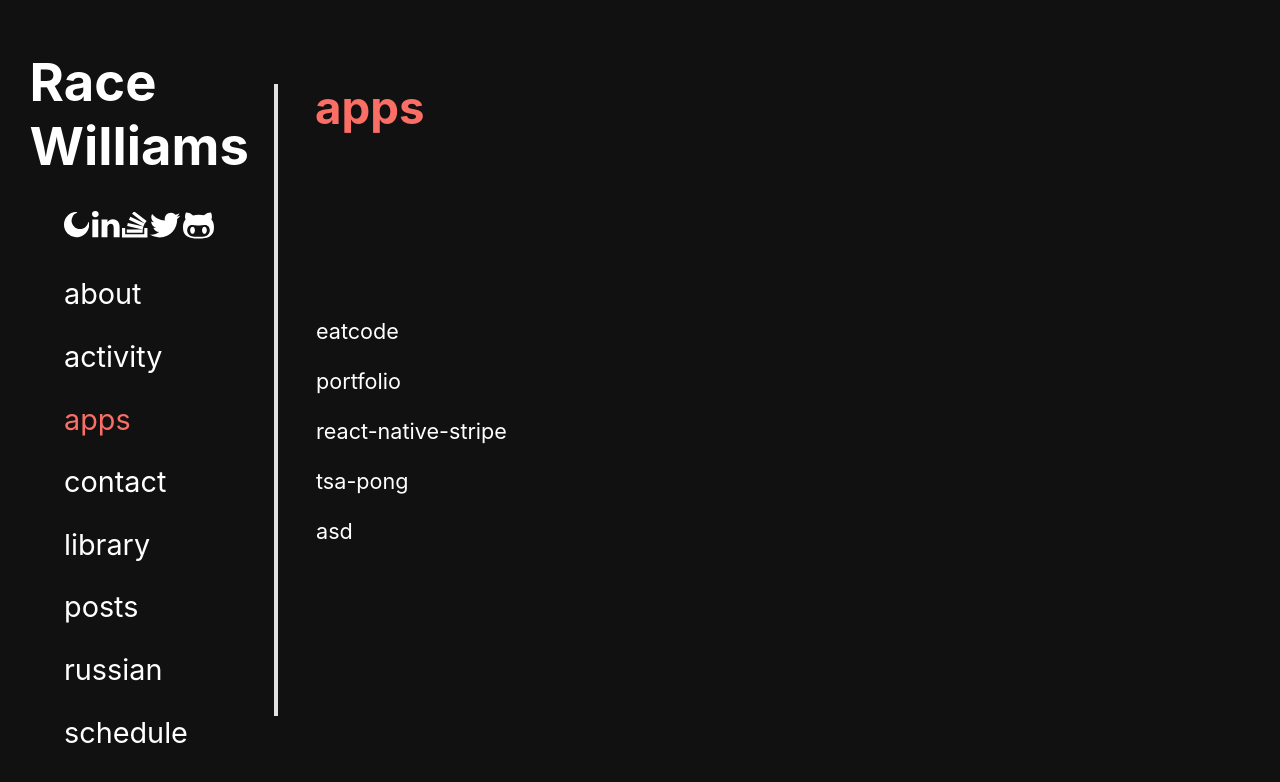
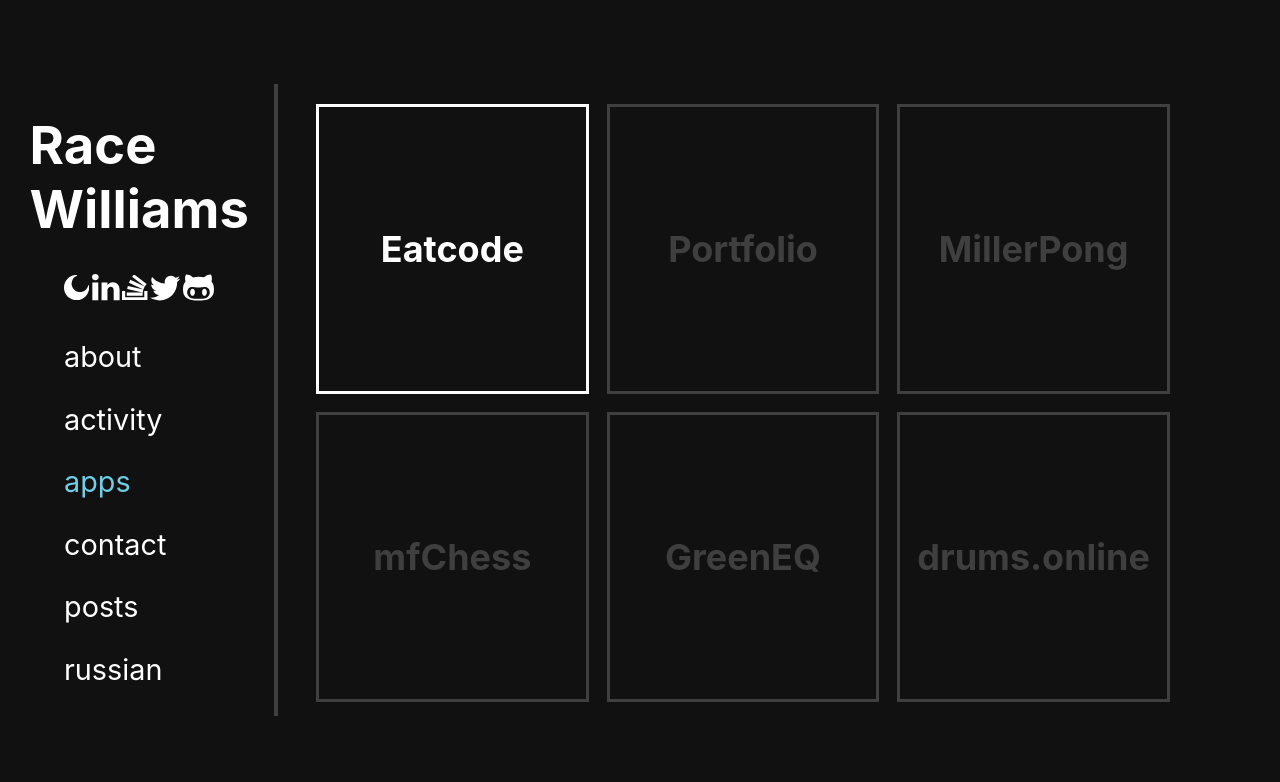
Before and after one commit to raquentin/raquentin, a React (Create React App) app in the folder client/: page /apps in a window 1280 px wide. Shown: the top 782 px of the page. Built offline with nearby package versions, Linux system fonts and the light colour scheme.

Commit message:
apps apge

```diff
--- a/client/src/app/App.js
+++ b/client/src/app/App.js
@@ -8,11 +8,10 @@ import Nav from './Nav'
 import About from '../routes/about/About'
 import Activity from '../routes/activity/Activity'
 import Contact from '../routes/contact/Contact'
-import Library from '../routes/library/Library'
 import Posts from '../routes/posts/Posts'
 import Apps from '../routes/apps/Apps'
+import AppsRouter from '../routes/apps/AppsRouter'
 import Russian from '../routes/russian/Russian'
-import Schedule from '../routes/schedule/Schedule'
 
 import './app.css'
 
@@ -25,8 +24,8 @@ const App = () => {
     app: {
       '--bk': isLightMode ? '#dadfe3' : '#111111', //light bg : dark bg
       '--wt': isLightMode ? '#000000' : '#ffffff', //black : white
-      '--gr': isLightMode ? '#111111' : '#e2e2e2', //off black : off white
-      '--ac':  isLightMode ? '#468260' : '#fa6e66', //light accent : dark accent
+      '--gr': isLightMode ? '#111111' : '#3f3f3f', //off black : off white
+      '--ac':  isLightMode ? '#723bad' : '#70cee6', //light accent : dark accent
       height: '100vh',
       width: '90vw',
       backgroundColor: 'var(--bk)',
@@ -47,11 +46,10 @@ const App = () => {
             <Route path="/" element={<About />} />
             <Route path="/activity" element={<Activity />} />
             <Route path="/contact" element={<Contact />} />
-            <Route path="/library" element={<Library />} />
             <Route path="/posts" element={<Posts />} />
             <Route path="/apps" element={<Apps />} />
+            <Route path="/apps/:id" element={<AppsRouter />} />
             <Route path="/russian" element={<Russian />} />
-            <Route path="/schedule" element={<Schedule />} />
           </Route>
         </Routes>
       </main>
--- a/client/src/app/LinkNav.js
+++ b/client/src/app/LinkNav.js
@@ -32,6 +32,6 @@ export default function LinkNav({to, text}) { //not to be confused with NavLink
   }
 
   return ( //https://reactrouter.com/en/main/components/nav-link
-    <NavLink to={to} style={({isActive}) => returnStyles(isActive)}><h3 style={{...TextStyles.h3, ...styles.inherit}} onMouseEnter={handleMouseEnter} onMouseLeave={handleMouseLeave}>{text}</h3></NavLink>
+    <NavLink end to={to} style={({isActive}) => returnStyles(isActive)}><h3 style={{...TextStyles.h3, ...styles.inherit}} onMouseEnter={handleMouseEnter} onMouseLeave={handleMouseLeave}>{text}</h3></NavLink>
   )
 }
--- a/client/src/app/Nav.js
+++ b/client/src/app/Nav.js
@@ -56,10 +56,8 @@ export default function Nav() {
           <LinkNav to="/activity" text="activity" isActive={false} />
           <LinkNav to="/apps" text="apps" isActive={false} />
           <LinkNav to="/contact" text="contact" isActive={false} />
-          <LinkNav to="/library" text="library" isActive={false} />
           <LinkNav to="/posts" text="posts" isActive={false} />
           <LinkNav to="/russian" text="russian" isActive={false} />
-          <LinkNav to="/schedule" text="schedule" isActive={false} />
         </div>
       </div>
       <Divider />
--- a/client/src/app/PageContainer.js
+++ b/client/src/app/PageContainer.js
@@ -3,12 +3,13 @@ export default function PageContainer({pathname, children}) {
     container: {
       height: 'minContent',
       maxHeight: '80vh',
-      height: '70vw',
+      height: '80vw',
       display: 'flex',
       justifyContent: 'center',
       flexDirection: 'column',
       overflow: 'hidden',
-      maxWidth: '70vw'
+      maxWidth: '70vw',
+      width: '70vw'
     }
   }
 
--- a/client/src/app/app.css
+++ b/client/src/app/app.css
@@ -17,11 +17,11 @@ ul {
 }
 
 ::selection {
-    background: var(--ac);
-    color: var(--bk);
+    background: var(--wt);
+    /* color: var(--ac); */
 } ::-moz-selection {
-    background: var(--ac);
-    color: var(--bk);
+    background: var(--wt);
+    /* color: var(--ac); */
 }
 
 @media all and (max-width: 800px) {
--- /dev/null
+++ b/client/src/routes/apps/AppNotFound.js
@@ -0,0 +1,5 @@
+import TextStyles from "../../common/TextStyles"
+
+export default function AppNotFound() {
+    return <h3 style={TextStyles.h3}>This app does not exist.</h3>
+}
--- a/client/src/routes/apps/Apps.js
+++ b/client/src/routes/apps/Apps.js
@@ -1,42 +1,28 @@
-import { useState } from 'react';
 import TextStyles from '../../common/TextStyles';
+import Card from './Card';
 
 export default function Apps() {
 
   const styles = {
     left: {
-      display: 'flex',
+      display: 'grid',
       flexDirection: 'column',
       gap: '1em',
-      height: '100%'
+      height: 'calc(100% - 4em)',
+      width: 'calc(100% - 4em)',
+      gridTemplateColumns: '1fr 1fr 1fr',
+      gap: '2em',
     },
-    options: {
-      display: 'flex',
-      flexDirection: 'column',
-      justifyContent: 'center',
-      gap: '2em',
-      height: '100%'
-    },
-    p: {
-      fontFamily: '-apple-system,system-ui,BlinkMacSystemFont,"Segoe UI",Roboto,"Helvetica Neue",Arial',
-      fontSize: "1.8em",
-      fontWeight: "normal",
-      margin: 0,
-      transition: '0.3s ease all',
-      color: 'var(--wt)'
-    }
   }
 
   return (
     <div style={styles.left}>
-      <h2 style={{...TextStyles.h2, margin: '0 0 -0.1em -0.02em'}}>apps</h2>
-      <div style={styles.options}>
-        <p style={styles.p}>eatcode</p>
-        <p style={styles.p}>portfolio</p>
-        <p style={styles.p}>react-native-stripe</p>
-        <p style={styles.p}>tsa-pong</p>
-        <p style={styles.p}>asd</p>
-      </div>
+        <Card to="/eatcode" text="Eatcode" gifUrl="https://google.com" />
+        <Card to="/portfolio" text="Portfolio" gifUrl="https://google.com" disabled/>
+        <Card to="/millerpong" text="MillerPong" gifUrl="https://google.com" disabled/>
+        <Card to="/mfchess" text="mfChess" gifUrl="https://google.com" disabled/>
+        <Card to="/greeneq" text="GreenEQ" gifUrl="https://google.com" disabled/>
+        <Card to="/drumsonline" text="drums.online" gifUrl="https://google.com" disabled/>
     </div>
   )
 }
--- /dev/null
+++ b/client/src/routes/apps/AppsRouter.js
@@ -0,0 +1,15 @@
+import { useParams } from "react-router-dom";
+
+import Eatcode from "./eatcode/Eatcode"
+import AppNotFound from "./AppNotFound";
+
+export default function AppsRouter() {
+    let { id } = useParams()
+
+    switch (id) {
+        case "eatcode":
+            return <Eatcode />
+        default:
+            return <AppNotFound />
+    }
+}
--- /dev/null
+++ b/client/src/routes/apps/Card.js
@@ -0,0 +1,43 @@
+import { useState } from 'react'
+import { Link } from 'react-router-dom'
+
+
+export default function Card({to, text, disabled}) {
+	const [hover, setHover] = useState(false);
+
+	const handleMouseEnter = () => {
+		setHover(true);
+	}
+	const handleMouseLeave = () => {
+		setHover(false);
+	}
+
+	const styles = {
+		a: {
+			border: disabled ? '0.3em solid var(--gr)' : (hover ? '0.3em solid var(--ac)' : '0.3em solid var(--wt)'),
+			height: '100%',
+			backgroundColor: 'var(--bl)',
+			width: '100%',
+			transition: 'all 0.3s ease',
+			display: 'flex',
+			alignItems: 'center',
+			justifyContent: 'center',
+			cursor: disabled ? 'initial' : 'pointer'
+			// aspectRatio: (16/9)
+		},
+		p: {
+			fontFamily: '-apple-system,system-ui,BlinkMacSystemFont,"Segoe UI",Roboto,"Helvetica Neue",Arial',
+			fontSize: "3em",
+			fontWeight: "bold",
+			margin: 0,
+			transition: '0.3s ease all',
+			color: disabled ? 'var(--gr)' : 'var(--wt)',
+		}
+	}
+
+	return (
+		<Link to={`/apps${to}`} style={styles.a} onMouseEnter={handleMouseEnter} onMouseLeave={handleMouseLeave}>
+			<p style={styles.p}>{text}</p>
+		</Link>
+	)
+}
--- /dev/null
+++ b/client/src/routes/apps/eatcode/Eatcode.js
@@ -0,0 +1,22 @@
+import TextStyles from "../../../common/TextStyles"
+
+export default function Eatcode() {
+
+  const styles = {
+    title: {
+      color: '#518a52',
+      fontSize: '8em'
+    },
+    greenPart: {
+      color: '#d65a56'
+    }
+  }
+
+  return (
+    <div style={styles.container}>
+      <h2 style={{...TextStyles.h1, ...styles.title}}><span style={styles.greenPart}>eat</span>code</h2>
+      <h4 style={TextStyles.h4}>A food-themed technical interview training website for software engineers.</h4>
+    </div>
+
+  )
+}
--- a/client/src/routes/library/Library.js
+++ /dev/null
@@ -1,8 +0,0 @@
-export default function Contact() {
-  // const styles = {
-  // }
-
-  return (
-    <p>asf</p>
-  )
-}
--- a/client/src/routes/schedule/Schedule.js
+++ /dev/null
@@ -1,8 +0,0 @@
-export default function Contact() {
-  // const styles = {
-  // }
-
-  return (
-    <p>asf</p>
-  )
-}
```
Also changed, not shown: 1 other file (tests, documents, lock files or other folders).
